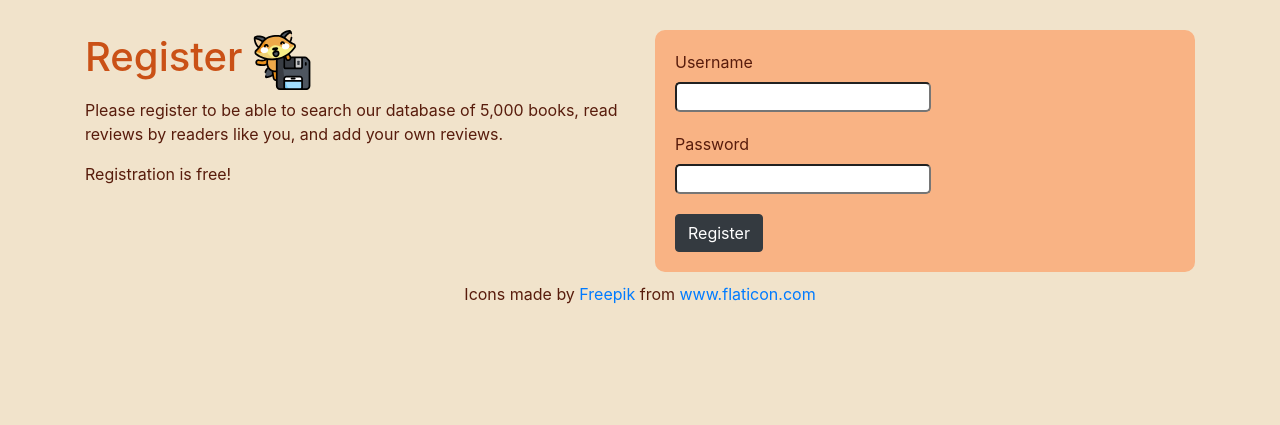
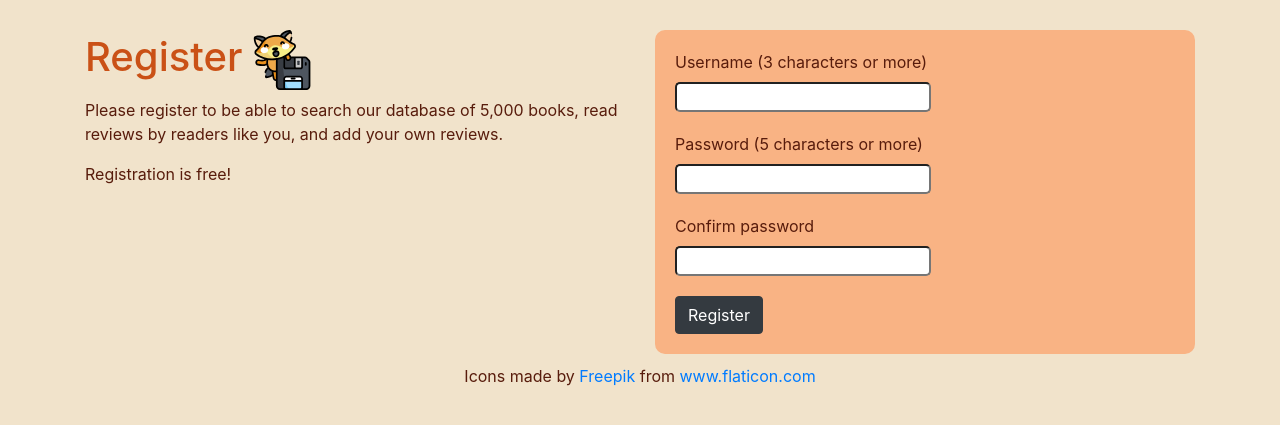
Before and after one commit to maxdemaio/bookFox, a Flask app: page /register in a window 1280 px wide. Shown: the part 56-481 px from the top of the page. Run offline with Flask 2, Linux system fonts and the light colour scheme; some libraries are stand-ins or nearby versions.

Commit message:
Wrote SQL to insert new user into database

```diff
--- a/application.py
+++ b/application.py
@@ -4,6 +4,7 @@ from flask import Flask, session, redirect, render_template, request, url_for
 from flask_session import Session
 from sqlalchemy import create_engine
 from sqlalchemy.orm import scoped_session, sessionmaker
+from werkzeug.security import check_password_hash, generate_password_hash
 
 from helpers import login_required, obtain_response
 
@@ -25,38 +26,32 @@ db = scoped_session(sessionmaker(bind=engine))
 
 @app.route("/", methods=["GET", "POST"])
 def index():
-    # Check to see if this makes them have to log back in
-    # After visiting home page
-    # # Forget user_id
-    # session.clear()
-
     # User reached route via POST (as by submitting login via POST)
     if request.method == "POST":
 
         # Ensure username was submitted
-        if not request.form.get("user"):
-            msg = "Please provide a username. Return back home in order to log in again."
-            return render_template("apology.html", msg=msg)
+        if not request.form["user"]:
+            return render_template("apology.html", msg="Please provide a username. Return back home in order to log in again.")
 
         # Ensure password was submitted
-        elif not request.form.get("pass"):
-            msg = "Please provide a password. Return back home in order to log in again."
-            return render_template("apology.html", msg=msg)
+        elif not request.form["pass"]:
+            return render_template("apology.html", msg="Please provide a password. Return back home in order to log in again.")
 
-        # TODO
-        # # Query database for username
-        # rows = db.execute("SELECT * FROM users WHERE username = :username",
-        #                   username=request.form.get("username"))
+        # All checks passed
+        # Query database for username
+        else:
+            rows = db.execute("SELECT * FROM users WHERE username = (:username)",
+                            {"username": request.form["user"]}).fetchall()
 
-        # # Ensure username exists and password is correct
-        # if len(rows) != 1 or not check_password_hash(rows[0]["hash"], request.form.get("password")):
-        #     return apology("invalid username and/or password", 403)
+            # Ensure username exists and password is correct
+            if len(rows) != 1 or not check_password_hash(rows[0][2], request.form["pass"]):
+                return render_template("apology.html", msg="Invalid username and/or password")
 
-        # # Remember which user has logged in
-        # session["user_id"] = rows[0]["id"]
+            # Remember which user has logged in
+            session["user_id"] = rows[0][0]
 
-        # Redirect user to search page
-        return redirect(url_for("search"))
+            # Redirect user to search page
+            return redirect(url_for("search"))
 
     else:
         return render_template("index.html")
@@ -64,17 +59,41 @@ def index():
 @app.route("/register", methods=["GET", "POST"])
 def register():
     if request.method == "POST":
-        # Error handling (if user already taken)
-        # INSERT username and pass(hashed) into db
-        # show success message that they registered
-        # return render_template("success.html")
-        return render_template("register.html")
+        # Grab data from form
+        username = request.form['user']
+        password = request.form['password']
+        confirmation = request.form['confirmation']
+        password_hash = generate_password_hash(password)
+
+        # Check if username is already taken (check db)
+        if len(db.execute("SELECT * FROM users WHERE username = (:username)", {"username": username}).fetchall()) > 0:
+            return render_template("register.html", apology=True)
+
+        # Check if username has valid length
+        elif len(username) < 3:
+            return render_template("apology.html", msg="Username did not meet required length")
+
+        # Check if password has valid length
+        elif len(password) < 5:
+            return render_template("apology.html", msg="Password did not meet required length")
+
+         # Check if both passwords match
+        elif password != confirmation:
+            return render_template("apology.html", msg="Passwords did not match")
+
+        # All checks met
+        else:
+            # Register the user
+            db.execute("INSERT INTO users (username, passhash) VALUES (:username, :password_hash)",
+                       {"username": username, "password_hash": password_hash})
+            db.commit()
+            return redirect("/")
 
     else:
-        return render_template("register.html")
+        return render_template("register.html", apology=False)
 
 @app.route("/search")
-# @login_required
+@login_required
 def search():
     return render_template("search.html")
 
@@ -87,7 +106,8 @@ def results():
 
     # Query db per user specification
     results = db.execute(f"""SELECT * FROM books
-        WHERE LOWER(books.{option}) LIKE LOWER(:search) ORDER BY year DESC;""", {"search": "%"+search+"%"}).fetchall()
+        WHERE LOWER(books.{option}) LIKE LOWER(:search) ORDER BY year DESC;""",
+        {"search": "%"+search+"%"}).fetchall()
 
     # No matches
     if len(results) == 0:
@@ -96,6 +116,7 @@ def results():
     return render_template("results.html", search=search, option=option, results=results, apology=apology)
 
 @app.route("/reviews/<isbn>")
+@login_required
 def reviews(isbn):
 
     # TODO
@@ -119,6 +140,17 @@ def reviews(isbn):
         year=year, isbn=isbn, ratingCount=ratingCount, averageRating=averageRating)
 
 @app.route("/api/<isbn>")
+@login_required
 def api(isbn):
     # Contact my API using the isbn (retrieved by using id)
     return render_template("api.html", isbn=isbn)
+
+@app.route("/logout")
+def logout():
+    """Log user out"""
+
+    # Forget any user_id
+    session.clear()
+
+    # Redirect user to login form
+    return redirect("/")
--- a/templates/register.html
+++ b/templates/register.html
@@ -15,7 +15,7 @@
                     read reviews by readers like you, and add your own reviews.</p>
                 <p>Registration is free!</p>
                 <!--If username already taken-->
-                {% if False %}
+                {% if apology %}
                 <div class="apology">
                     That username is already taken, please try another one!
                     <img src="../static/user_taken.svg" alt="fox" height=60px />
@@ -25,16 +25,20 @@
         </div>
         <div class="right col-sm-6">
             <div class="myForms">
-                <form>
+                <form action="{{ url_for('register') }}" method="post">
                     <div class="username">
-                        <label for="register-user">Username</label><br>
+                        <label for="register-user">Username (3 characters or more)</label><br>
                         <input name="user" id="register-user">
                     </div>
                     <div class="pass">
-                        <label for="register-password">Password</label><br>
+                        <label for="register-password">Password (5 characters or more)</label><br>
                         <input name="password" type="password" id="register-password">
                     </div>
-                    <button type="button" class="btn btn-dark">Register</button>
+                    <div class="confirm">
+                        <label for="register-confirmation">Confirm password</label><br>
+                        <input name="confirmation" type="password" id="register-confirmation">
+                    </div>
+                    <button type="submit" class="btn btn-dark">Register</button>
                 </form>
             </div>
         </div>
```
